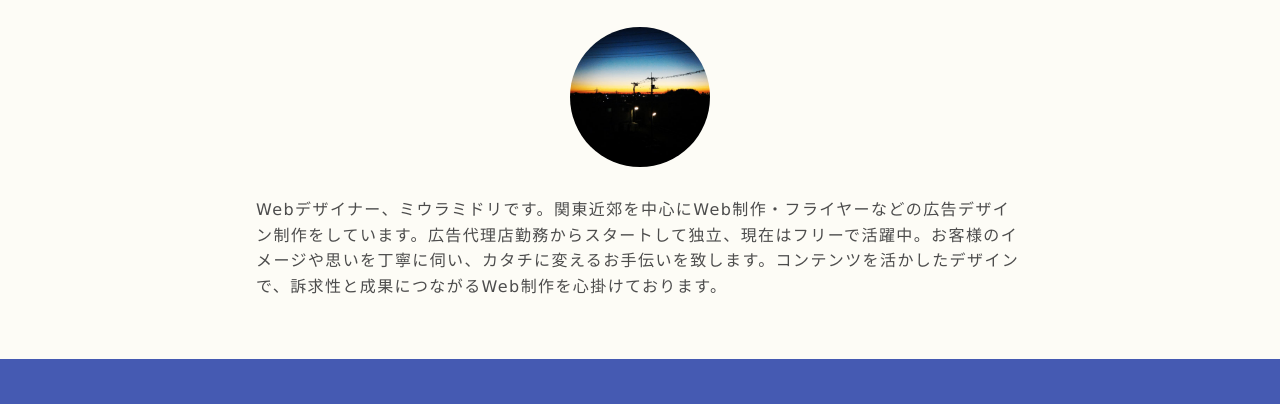
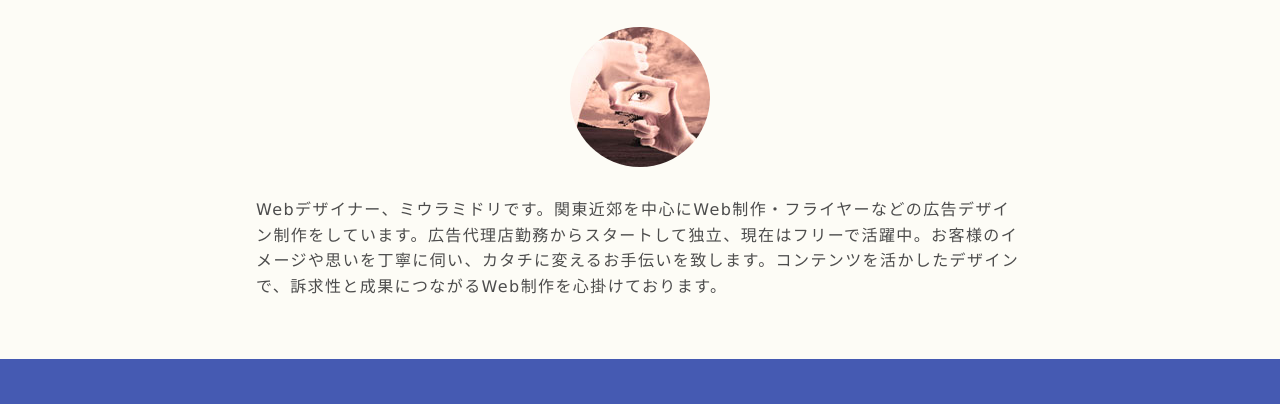
Before and after one commit to ojeaje/ojeaje.github.io, a plain HTML site: page index.html in a window 1280 px wide. Shown: the part 196-600 px from the top of the page. Drawn offline with nearby package versions, Linux system fonts and the light colour scheme.

Commit message:
lesson6 edit1

```diff
--- a/index.html
+++ b/index.html
@@ -14,7 +14,7 @@
             <a href="#contact" class="button-contact"><i aria-label="お問い合わせ" class="fa fa-envelope-o"></i></a>
             <div class="profile">
                 <h1 class="site-title abel uppercase text-center">Web Designer <span>Midori Miura</span></h1>
-                <img src="./images/img_myprofile.jpg" alt="プロフィール写真" width="140" height="140" class="block-center profile-icon">
+                <img src="./images/img_myprofile_r.jpg" alt="プロフィール写真" width="140" height="140" class="block-center profile-icon">
                 <p>Webデザイナー、ミウラミドリです。関東近郊を中心にWeb制作・フライヤーなどの広告デザイン制作をしています。広告代理店勤務からスタートして独立、現在はフリーで活躍中。お客様のイメージや思いを丁寧に伺い、カタチに変えるお手伝いを致します。コンテンツを活かしたデザインで、訴求性と成果につながるWeb制作を心掛けております。</p>
             </div>
         </header>
```
Also changed, not shown: images/img_myprofile_r.jpg (added).
